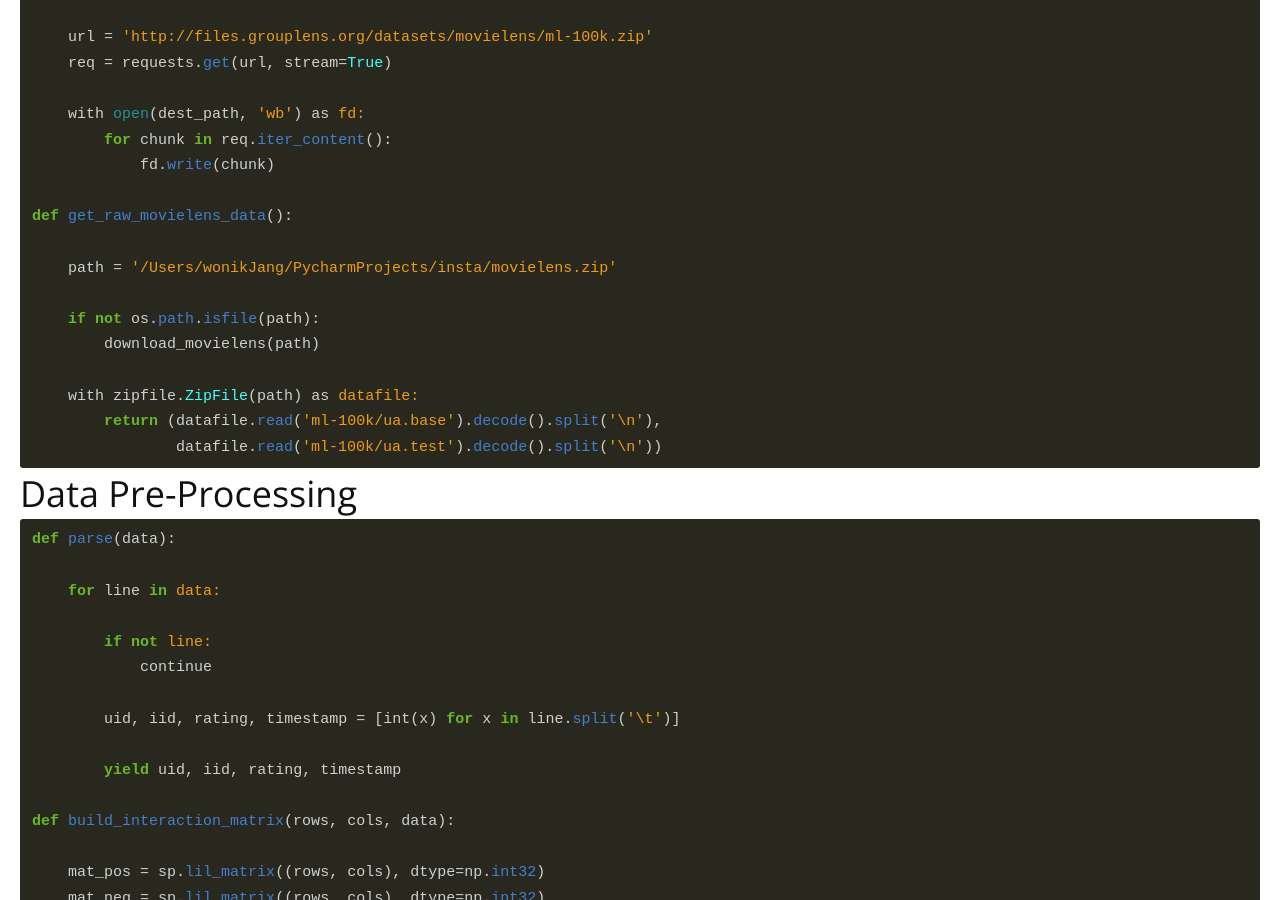
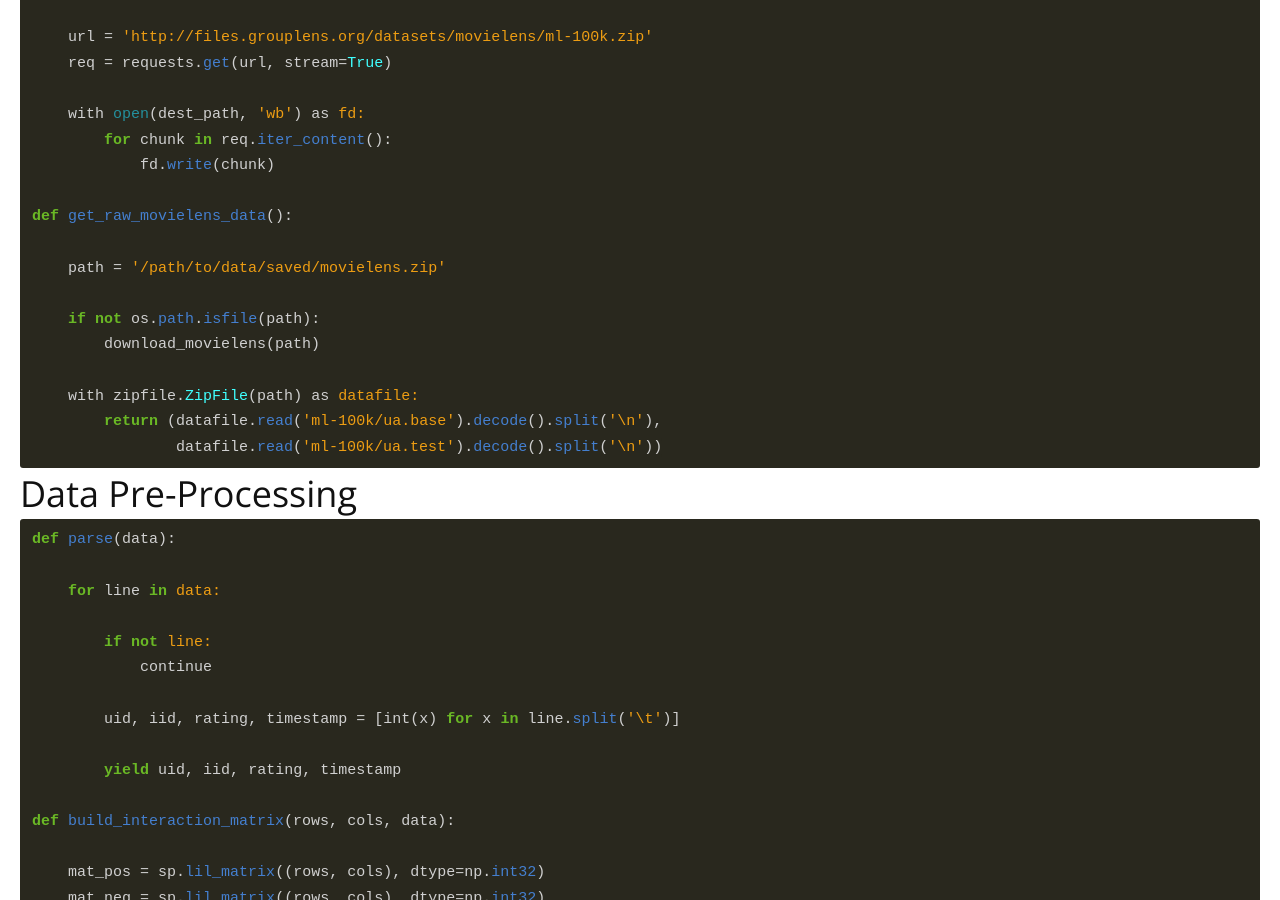
Before and after one commit to wonik/wonikjang.github.io, a Jekyll site: the page built from _posts/2017-09-30-recommnedation_truplet_loss.md, in a window 1280 px wide and 900 px high, scrolled down 1513 px. Built offline with Jekyll 4.4.1, drawn with Linux system fonts in a browser that asks for light colours; nearby versions of some CDN libraries; comment, search, counter and statistics services are not loaded.

Commit message:
Update 2017-09-30-recommnedation_truplet_loss.md

```diff
--- a/_posts/2017-09-30-recommnedation_truplet_loss.md
+++ b/_posts/2017-09-30-recommnedation_truplet_loss.md
@@ -56,7 +56,7 @@ def download_movielens(dest_path):
 
 def get_raw_movielens_data():
 
-    path = '/Users/wonikJang/PycharmProjects/insta/movielens.zip'
+    path = '/path/to/data/saved/movielens.zip'
 
     if not os.path.isfile(path):
         download_movielens(path)
```
